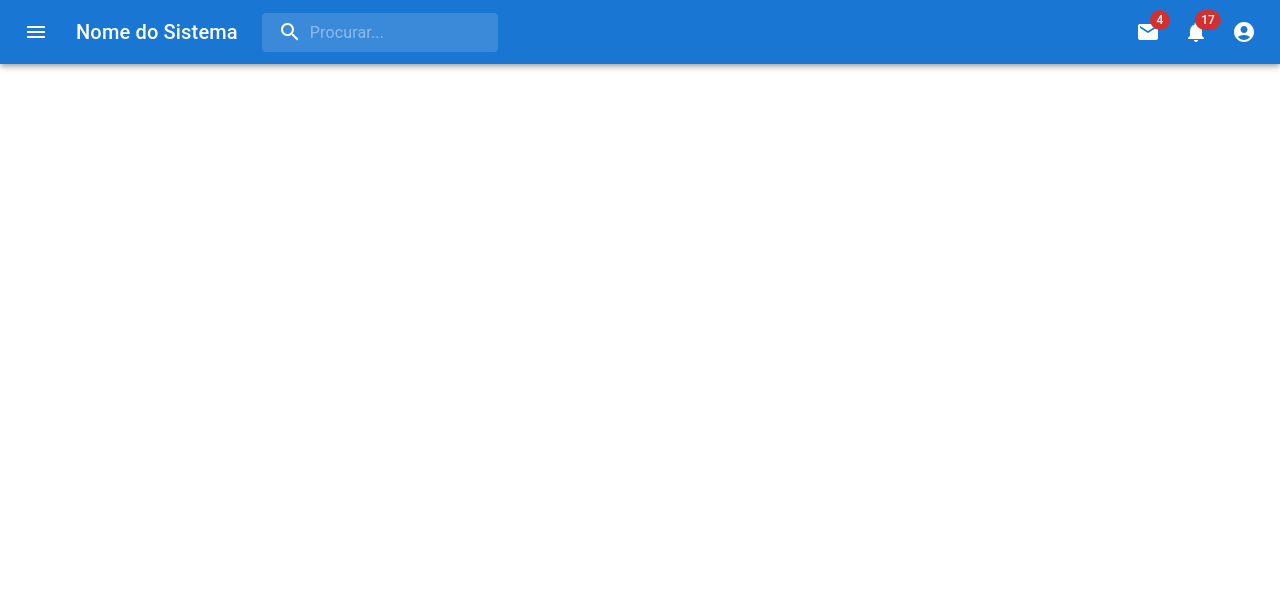
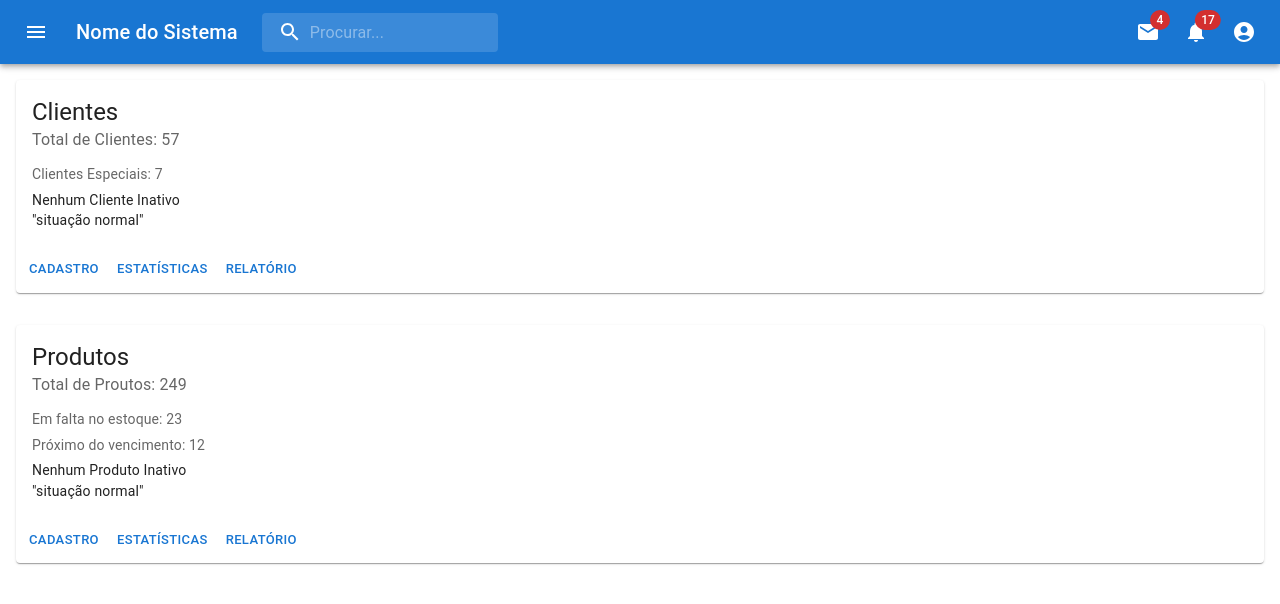
Before and after one commit to NogueiraJr/mui-barra-aplicativos, a Next.js app: page / in a window 1280 px wide. Shown: the top 604 px of the page. Built offline with nearby package versions, Linux system fonts and the light colour scheme.

Commit message:
Cards Client and Product

```diff
--- /dev/null
+++ b/components/cards/cardCliente.js
@@ -0,0 +1,44 @@
+import * as React from 'react';
+import Box from '@mui/material/Box';
+import Card from '@mui/material/Card';
+import CardActions from '@mui/material/CardActions';
+import CardContent from '@mui/material/CardContent';
+import Button from '@mui/material/Button';
+import Typography from '@mui/material/Typography';
+
+const bull = (
+  <Box
+    component="span"
+    sx={{ display: 'inline-block', mx: '2px', transform: 'scale(0.8)' }}
+  >
+    •
+  </Box>
+);
+
+export default function ClientCard() {
+  return (
+    <Card sx={{ minWidth: 275 }}>
+      <CardContent>
+        <Typography variant="h5" component="div">
+          Clientes
+        </Typography>
+        <Typography sx={{ mb: 1.5 }} color="text.secondary">
+          Total de Clientes: 57
+        </Typography>
+        <Typography sx={{ fontSize: 14 }} color="text.secondary" gutterBottom>
+          Clientes Especiais: 7
+        </Typography>
+        <Typography variant="body2">
+          Nenhum Cliente Inativo
+          <br />
+          {'"situação normal"'}
+        </Typography>
+      </CardContent>
+      <CardActions>
+        <Button size="small">Cadastro</Button>
+        <Button size="small">Estatísticas</Button>
+        <Button size="small">Relatório</Button>
+      </CardActions>
+    </Card>
+  );
+}
--- /dev/null
+++ b/components/cards/cardProduto.js
@@ -0,0 +1,47 @@
+import * as React from 'react';
+import Box from '@mui/material/Box';
+import Card from '@mui/material/Card';
+import CardActions from '@mui/material/CardActions';
+import CardContent from '@mui/material/CardContent';
+import Button from '@mui/material/Button';
+import Typography from '@mui/material/Typography';
+
+const bull = (
+  <Box
+    component="span"
+    sx={{ display: 'inline-block', mx: '2px', transform: 'scale(0.8)' }}
+  >
+    •
+  </Box>
+);
+
+export default function ProdutoCard() {
+  return (
+    <Card sx={{ minWidth: 275 }}>
+      <CardContent>
+        <Typography variant="h5" component="div">
+          Produtos
+        </Typography>
+        <Typography sx={{ mb: 1.5 }} color="text.secondary">
+          Total de Proutos: 249
+        </Typography>
+        <Typography sx={{ fontSize: 14 }} color="text.secondary" gutterBottom>
+          Em falta no estoque: 23
+        </Typography>
+        <Typography sx={{ fontSize: 14 }} color="text.secondary" gutterBottom>
+          Próximo do vencimento: 12
+        </Typography>
+        <Typography variant="body2">
+          Nenhum Produto Inativo
+          <br />
+          {'"situação normal"'}
+        </Typography>
+      </CardContent>
+      <CardActions>
+        <Button size="small">Cadastro</Button>
+        <Button size="small">Estatísticas</Button>
+        <Button size="small">Relatório</Button>
+      </CardActions>
+    </Card>
+  );
+}
--- a/pages/index.js
+++ b/pages/index.js
@@ -17,6 +17,9 @@ import { Search, SearchIconWrapper } from '../components/Search';
 import { StyledInputBase } from '../components/StyledInputBase';
 import Head from 'next/head';
 import TemporaryDrawer from "../components/Drawer"
+
+import ClienteCard from "../components/cards/cardCliente"
+import ProdutoCard from "../components/cards/cardProduto"
 
 export default function PrimarySearchAppBar() {
   const [anchorEl, setAnchorEl] = React.useState(null);
@@ -130,17 +133,23 @@ export default function PrimarySearchAppBar() {
 
   return (
     <Box sx={{ flexGrow: 1 }}>
-    <Head>
-      <title>Nome do Sistema</title>
-    </Head>
+      <Head>
+        <title>Nome do Sistema</title>
+      </Head>
       {appBarFunction(menuId, handleProfileMenuOpen, mobileMenuId, handleMobileMenuOpen)}
       {renderMobileMenu}
       {renderMenu}
+      <Box sx={{padding: 2}}>
+        <ClienteCard />
+      </Box>
+      <Box sx={{padding: 2}}>
+        <ProdutoCard />
+      </Box>
     </Box>
   );
 }
 function appBarFunction(menuId, handleProfileMenuOpen, mobileMenuId, handleMobileMenuOpen) {
-  return <AppBar position="static">
+  return <AppBar position="sticky">
     <Toolbar>
       {/* <IconButton
         size="large"
```
